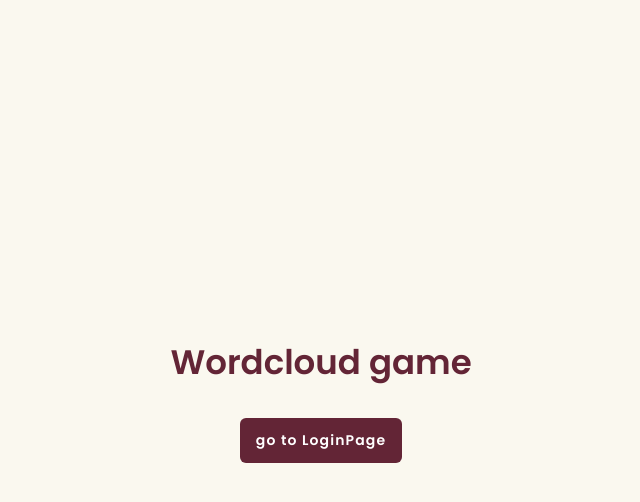
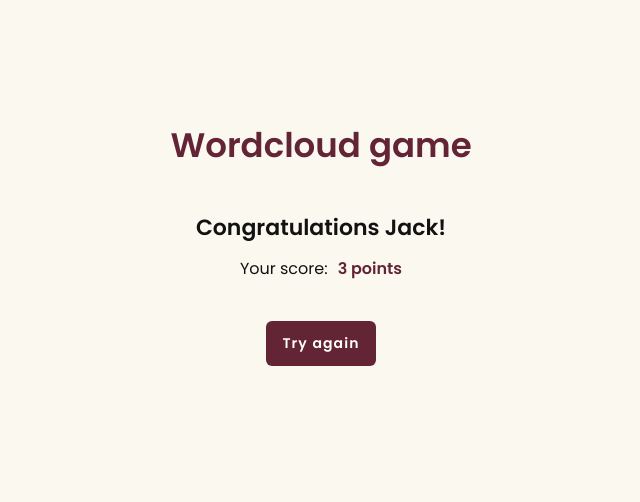
Before and after one commit to novacooo/wordcloud-game, a React (Create React App) app: page /#/summary in a window 1280 px wide. Shown: the top 502 px of the page, without its empty margins (319-959 px from the left). Built offline with nearby package versions, Linux system fonts and the light colour scheme.

Commit message:
Pages styling

```diff
--- a/src/components/Header.tsx
+++ b/src/components/Header.tsx
@@ -1,7 +1,7 @@
 import styled from 'styled-components';
 
 const Header = styled.h1`
-  font-size: ${({ theme }) => theme.fontSize.headline};
+  font-size: ${({ theme }) => theme.fontSize.header};
   font-weight: ${({ theme }) => theme.fontWeight.bold};
   color: ${({ theme }) => theme.color.accent};
 `;
--- /dev/null
+++ b/src/components/Heading.tsx
@@ -0,0 +1,9 @@
+import styled from 'styled-components';
+
+const Heading = styled.h1`
+  font-size: ${({ theme }) => theme.fontSize.heading};
+  font-weight: ${({ theme }) => theme.fontWeight.bold};
+  color: ${({ theme }) => theme.color.textPrimary};
+`;
+
+export default Heading;
--- a/src/pages/GamePage.tsx
+++ b/src/pages/GamePage.tsx
@@ -1,15 +1,49 @@
+import { useState } from 'react';
 import { useNavigate } from 'react-router-dom';
 import routes from 'common/routes';
 import Button from 'components/Button';
+import Text from 'components/Text';
+import styled from 'styled-components';
+import Heading from 'components/Heading';
+
+const BoardWrapper = styled.div`
+  display: flex;
+  flex-direction: column;
+  align-items: center;
+  gap: 2rem;
+`;
+
+const Board = styled.div`
+  width: 60rem;
+  height: 40rem;
+  background-color: ${({ theme }) => theme.color.bgSecondary};
+  border-radius: ${({ theme }) => theme.borderRadius};
+`;
+
+const WordHeader = styled(Text)`
+  font-size: 1.8rem;
+  font-weight: ${({ theme }) => theme.fontWeight.bold};
+  color: ${({ theme }) => theme.color.accent};
+  letter-spacing: 0.1em;
+  text-transform: uppercase;
+`;
 
 const GamePage = () => {
   const navigate = useNavigate();
+  const [isChecked, setIsChecked] = useState<boolean>(true);
 
   return (
     <>
-      <Button onClick={() => navigate(routes.summary)}>
-        go to SummaryPage
-      </Button>
+      <Heading>Choose correct words!</Heading>
+      <BoardWrapper>
+        <WordHeader>Select animals</WordHeader>
+        <Board></Board>
+      </BoardWrapper>
+      {!isChecked ? (
+        <Button>Check answers</Button>
+      ) : (
+        <Button onClick={() => navigate(routes.summary)}>Finish game</Button>
+      )}
     </>
   );
 };
--- a/src/pages/LoginPage.tsx
+++ b/src/pages/LoginPage.tsx
@@ -3,14 +3,24 @@ import routes from 'common/routes';
 import Text from 'components/Text';
 import Button from 'components/Button';
 import Input from 'components/Input';
+import styled from 'styled-components';
+
+const InputWrapper = styled.div`
+  display: flex;
+  flex-direction: column;
+  align-items: center;
+  gap: 2rem;
+`;
 
 const LoginPage = () => {
   const navigate = useNavigate();
 
   return (
     <>
-      <Text>Enter your nickname to start the game!</Text>
-      <Input placeholder="Enter your nickname" />
+      <InputWrapper>
+        <Text>Enter your nickname to start the game!</Text>
+        <Input placeholder="Enter your nickname" />
+      </InputWrapper>
       <Button onClick={() => navigate(routes.game)}>Start game</Button>
     </>
   );
--- a/src/pages/SummaryPage.tsx
+++ b/src/pages/SummaryPage.tsx
@@ -1,13 +1,40 @@
 import { useNavigate } from 'react-router-dom';
 import routes from 'common/routes';
 import Button from 'components/Button';
+import Heading from 'components/Heading';
+import Text from 'components/Text';
+import styled from 'styled-components';
+
+const TextWrapper = styled.div`
+  display: flex;
+  flex-direction: column;
+  align-items: center;
+  gap: 1.2rem;
+`;
+
+const ScoreWrapper = styled.div`
+  display: flex;
+  gap: 1rem;
+`;
+
+const Score = styled(Text)`
+  font-weight: ${({ theme }) => theme.fontWeight.bold};
+  color: ${({ theme }) => theme.color.accent};
+`;
 
 const SummaryPage = () => {
   const navigate = useNavigate();
 
   return (
     <>
-      <Button onClick={() => navigate(routes.login)}>go to LoginPage</Button>
+      <TextWrapper>
+        <Heading>Congratulations Jack!</Heading>
+        <ScoreWrapper>
+          <Text>Your score:</Text>
+          <Score>3 points</Score>
+        </ScoreWrapper>
+      </TextWrapper>
+      <Button onClick={() => navigate(routes.login)}>Try again</Button>
     </>
   );
 };
--- a/src/templates/MainTemplate.tsx
+++ b/src/templates/MainTemplate.tsx
@@ -9,12 +9,10 @@ interface MainTemplateProps {
 
 const StyledWrapper = styled.div`
   display: flex;
-  justify-content: center;
   align-items: center;
   flex-direction: column;
-  gap: 3rem;
-  padding: 3rem;
-  height: 100%;
+  gap: 4rem;
+  padding: 12rem 3rem 3rem 3rem;
 `;
 
 const MainTemplate = ({ children }: MainTemplateProps) => {
--- a/src/theme/theme.ts
+++ b/src/theme/theme.ts
@@ -10,7 +10,8 @@ const theme = {
   },
   fontFamily: 'Poppins',
   fontSize: {
-    headline: '3.4rem',
+    header: '3.4rem',
+    heading: '2.2rem',
     body: '1.6rem',
     button: '1.4rem',
   },
```
